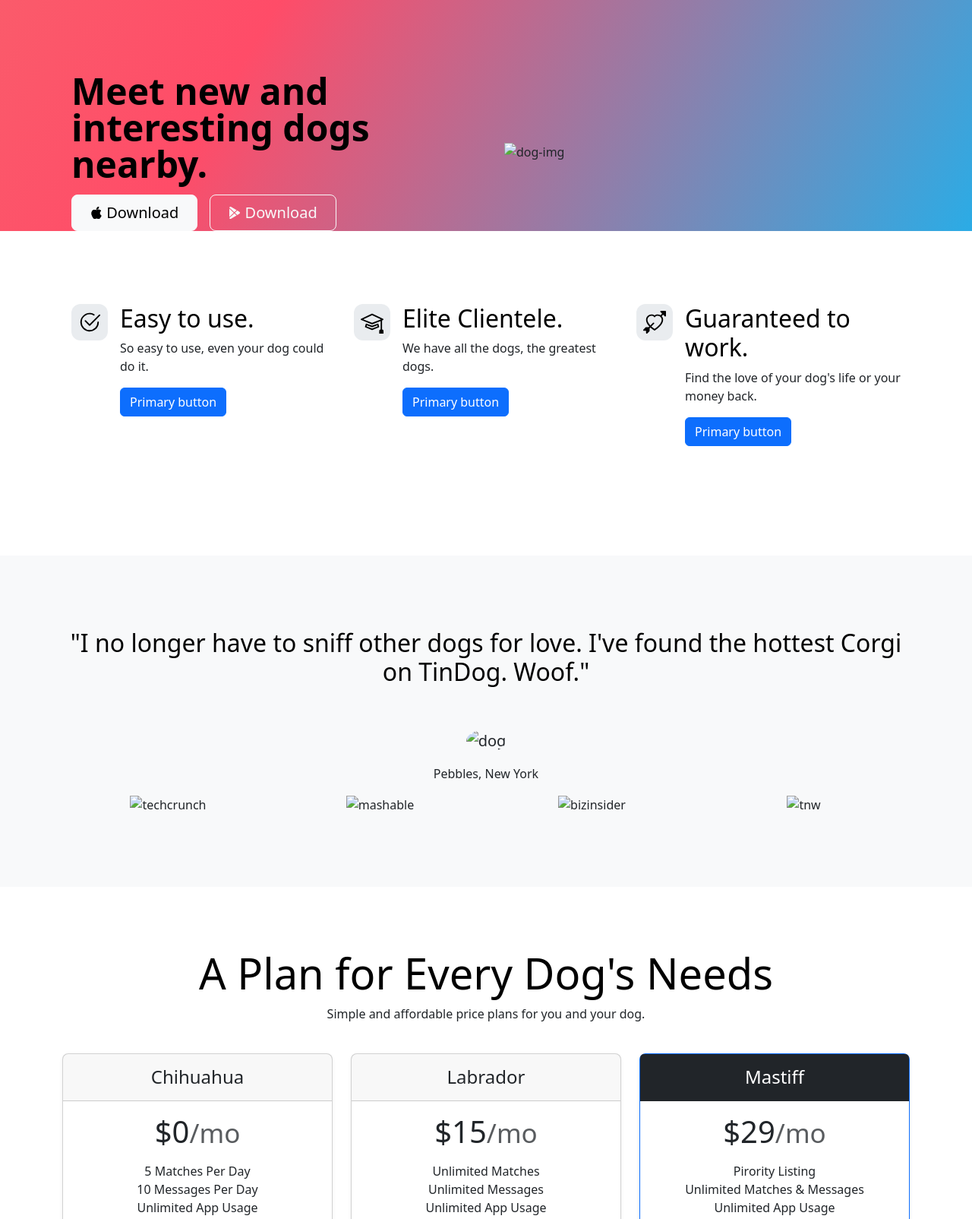
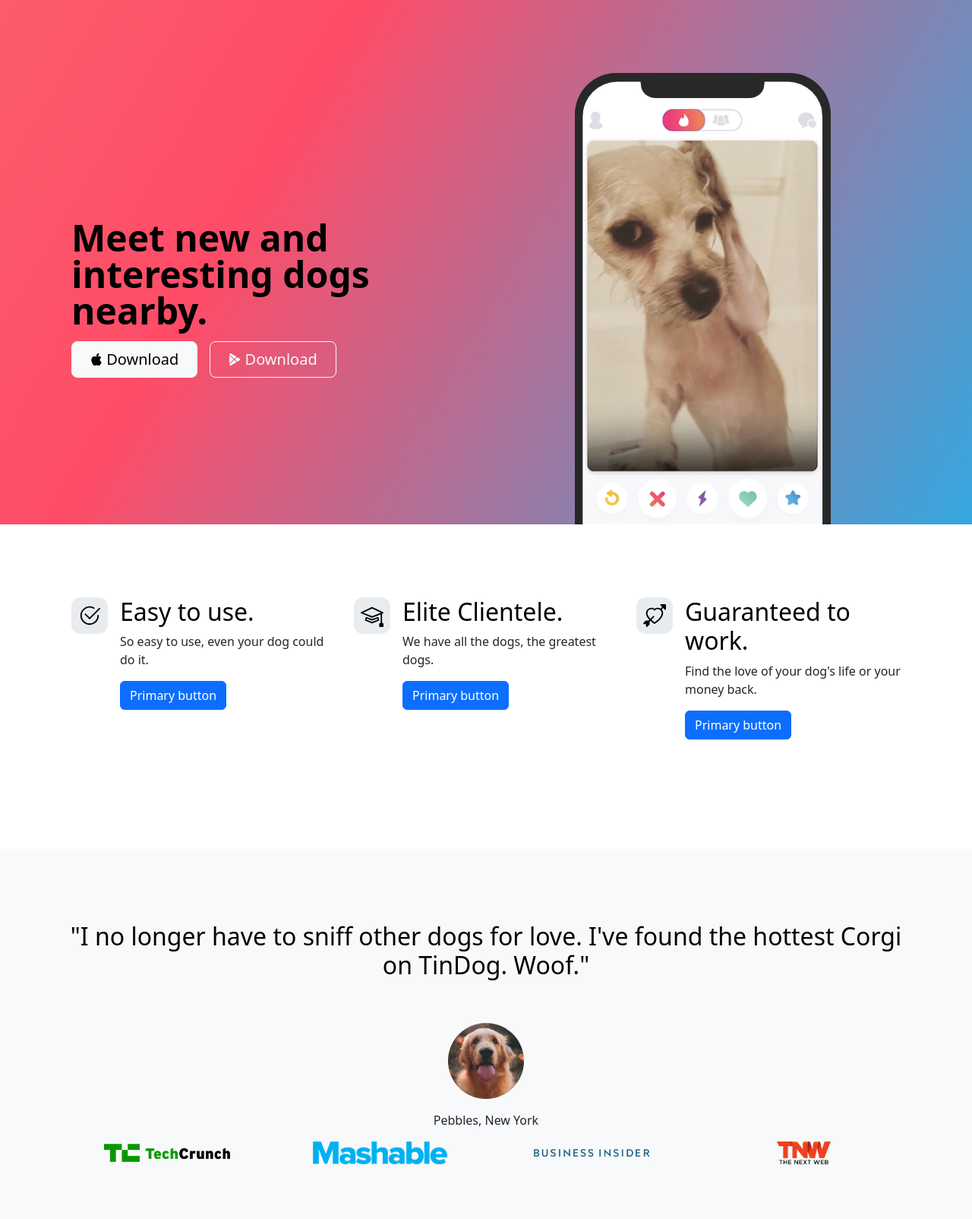
Before and after one commit to mrprogrmr/TindogApp, a plain HTML site: page index.html in a window 1280 px wide. Shown: the top 1604 px of the page at 76% size. Drawn offline with nearby package versions, Linux system fonts and the light colour scheme; the site is published under a folder, as on GitHub Pages, so addresses that start at the root find nothing.

Commit message:
all in main

```diff
--- a/index.html
+++ b/index.html
@@ -19,7 +19,7 @@
     <div class="container col-xxl-8 px-4 pt-5">
       <div class="row flex-lg-row-reverse align-items-center g-5 pt-5">
         <div class="col-10 col-sm-8 col-lg-6">
-          <img src="/static/images/iphone.png" class="d-block mx-lg-auto img-fluid" alt="dog-img" height="200px" loading="lazy">
+          <img src="iphone.png" class="d-block mx-lg-auto img-fluid" alt="dog-img" height="200px" loading="lazy">
         </div>
         <div class="col-lg-6">
           <h1 class="display-5 fw-bold text-body-emphasis lh-1 mb-3">Meet new and interesting dogs nearby.</h1>
@@ -109,23 +109,23 @@
         <div class="container py-5">
           <h2 class="text-body-emphasis">"I no longer have to sniff other dogs for love. I've found the hottest Corgi on TinDog. Woof."</h2>
           <p class="col-lg-8 mx-auto lead mt-2">
-            <img class="profile-img mt-5" src="/static/images/dog-img.jpg" alt="dog">
+            <img class="profile-img mt-5" src="dog-img.jpg" alt="dog">
             <p>Pebbles, New York</p>
           </p>
 
         <div class="container">
           <div class="row">
             <div class="col-lg-3 col-sm-12">
-              <img src="/static/images/techcrunch.png" alt="techcrunch" height="30px">
+              <img src="techcrunch.png" alt="techcrunch" height="30px">
             </div>
             <div class="col-lg-3 col-sm-12">
-              <img src="/static/images/mashable.png" alt="mashable" height="30px">
+              <img src="mashable.png" alt="mashable" height="30px">
             </div>
             <div class="col-lg-3 col-sm-12">
-              <img src="/static/images/bizinsider.png" alt="bizinsider" height="30px">
+              <img src="bizinsider.png" alt="bizinsider" height="30px">
             </div>
             <div class="col-lg-3 col-sm-12">
-              <img src="/static/images/tnw.png" alt="tnw" height="30px">
+              <img src="tnw.png" alt="tnw" height="30px">
             </div>
           </div>
 
```
Also changed, not shown: bizinsider.png (renamed from static/images/bizinsider.png), dog-img.jpg (renamed from static/images/dog-img.jpg), iphone.png (renamed from static/images/iphone.png), mashable.png (renamed from static/images/mashable.png), static/goal images/features-goal.jpg (deleted), static/goal images/footer-goal.jpg (deleted), static/goal images/pricing-goal.jpg (deleted), static/goal images/testimonial-goal.jpg (deleted), static/goal images/title-goal.jpg (deleted), techcrunch.png (renamed from static/images/techcrunch.png), tnw.png (renamed from static/images/tnw.png), 2 other files.
